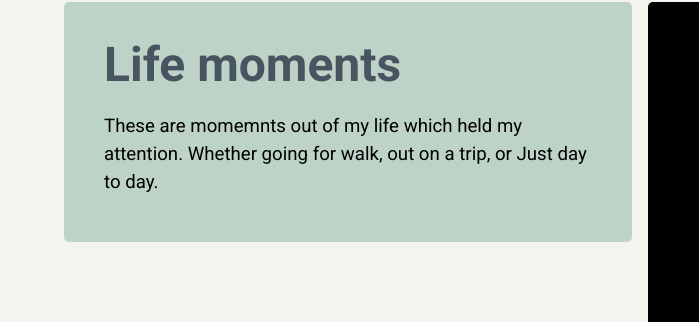
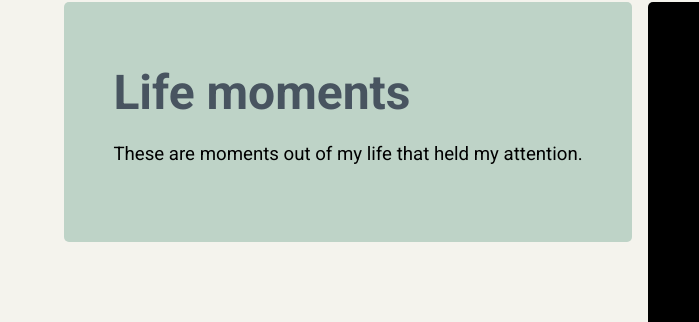
Before and after one commit to thuslako/port-11ty, an Eleventy site: page pages/albums/life.njk in a window 1280 px wide. Shown: the part 233-555 px from the top of the page, 0-699 px from the left. Built offline with nearby package versions, Linux system fonts and the light colour scheme; Eleventy itself is replaced by a stand-in of ours; files that its build step writes are made by us from their sources.

Commit message:
typo: life page desc

```diff
--- a/pages/albums/life.njk
+++ b/pages/albums/life.njk
@@ -10,7 +10,7 @@ colSize: col-span-1
   <div class="slide">
     <div class="content">
       <h1>Life moments</h1>
-      <p>These are momemnts out of my life which held my attention. Whether going for walk, out on a trip, or Just day to day. </p>
+      <p>These are moments out of my life that held my attention.</p>
     </div>
   </div>
   <div class="slide">
@@ -40,7 +40,7 @@ colSize: col-span-1
       </button>
     </figure>
   </div>
-    <div class="slide flex-100 ">
+  <div class="slide flex-100 ">
     <figure>
       <img src="{{ '/assets/life/engerizer.jpg' | url }}" alt="engerizer bunny"/>
       <button class="info-btn">
```
